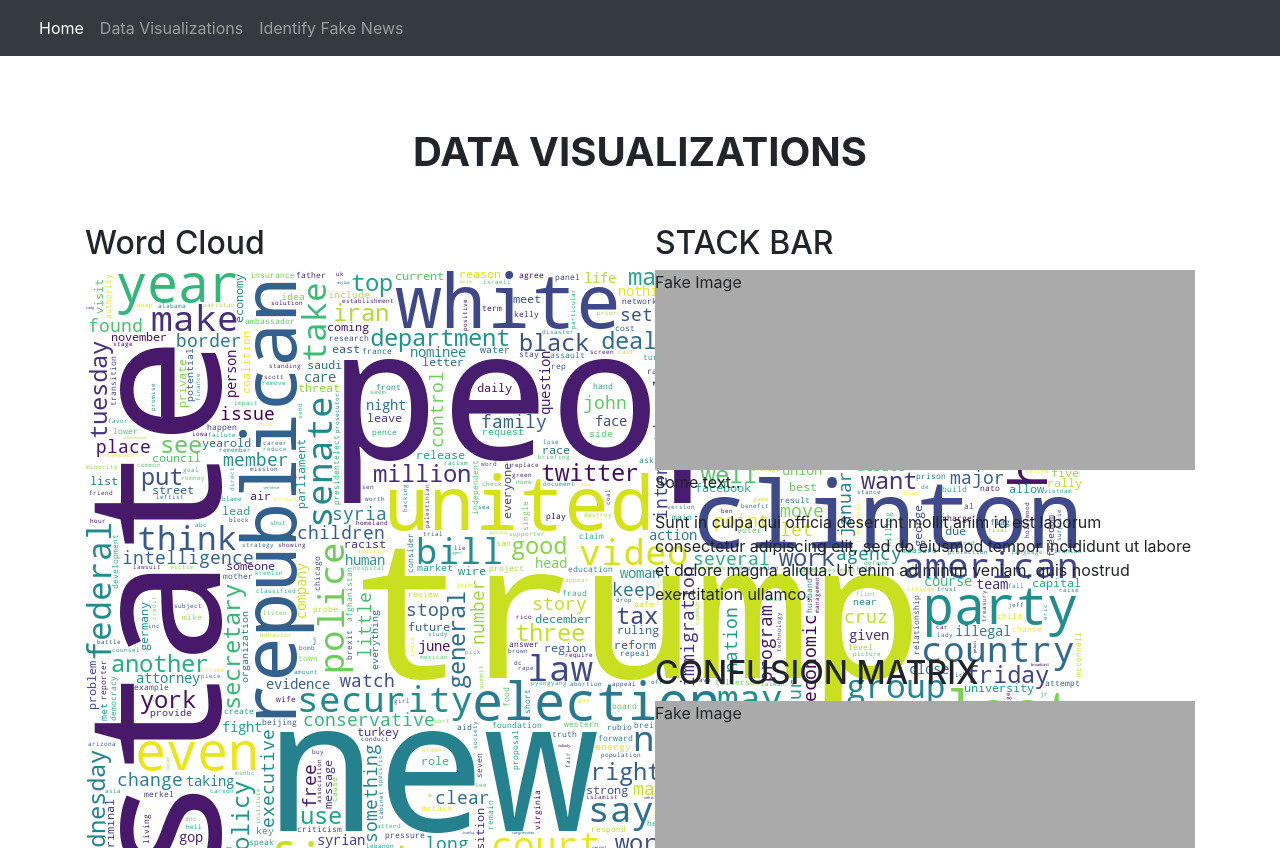
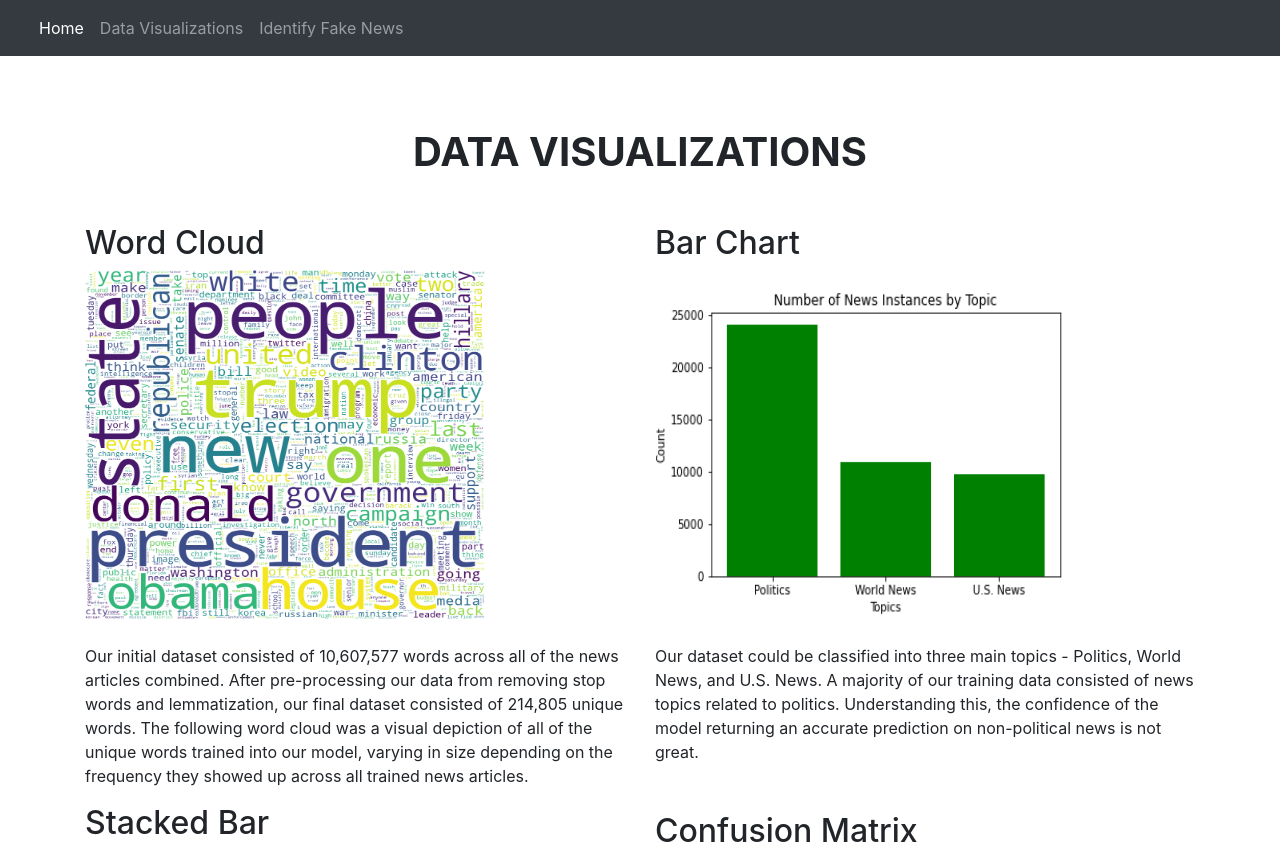
Before and after one commit to kevogil/fake-news-prediction, a Flask app: page /visuals in a window 1280 px wide. Shown: the top 848 px of the page. Run offline with Flask 2, Linux system fonts and the light colour scheme; parts of the project's set-up code (start-up, migrations or seed data) failed here and were passed over; some libraries are stand-ins or nearby versions.

Commit message:
update files

```diff
--- a/templates/index.html
+++ b/templates/index.html
@@ -49,7 +49,7 @@
       <h3 class="mt-2">Kevin Gil</h3>
         <p>Jointly prepared the Data for the modeling process.</p>
         <p>Machine Learning modeling using Jupyter Notebook.</p>
-        <p>Creation of Visualizations.</p>
+        <p>Creation of visualizations.</p>
         <p>AWS Deployment.</p>
         <p><a class="nav-link" href="https://github.com/kevogil"><img src="../static/images/GitHub-Mark-120px-plus.png" width=14% /></a><a class="nav-link" href="https://www.linkedin.com/in/kevingil23"><img src="../static/images/LI-In-Bug.png" width=15% /></a></p>
         <ul class="nav nav-pills flex-column">
@@ -59,8 +59,7 @@
       <div class="img"><img src="https://media-exp1.licdn.com/dms/image/C5603AQF70-5oxwIQag/profile-displayphoto-shrink_100_100/0/1615262874352?e=1645056000&v=beta&t=xNTp5lkDiV6AO8cBRkeQFy_1rMBHzjZH9qUQlI5x0xY" width=55% /></div>
       <h3 class="mt-2">Vanessa Villagomez</h3>
         <p>Jointly prepared the Data for the modeling process.</p>
-        <p>Website design and implementation using HTML and Bootstrap.</p>
-        <p>Wesbite content.</p>
+        <p>Website development design and implementation using HTML and Bootstrap.</p>
         <p>Developed and implemented the Flask App.</p>
         <p><a class="nav-link" href="https://github.com/V-Villagomez"><img src="../static/images/GitHub-Mark-120px-plus.png" width=14% /></a><a class="nav-link" href="https://www.linkedin.com/in/vanessa-villagomez-75ab2011b/n"><img src="../static/images/LI-In-Bug.png" width=15% /></a></p>
         <ul class="nav nav-pills flex-column">
--- a/templates/visuals.html
+++ b/templates/visuals.html
@@ -44,25 +44,25 @@
     <div class="row">
       <div class="col-sm-6">
         <h2>Word Cloud</h2>
-        <div class=""><img src="../static/images/word_cloud.png" alt="WordCloud"></div>
-        <p>Some text..</p>
-        <p>Sunt in culpa qui officia deserunt mollit anim id est laborum consectetur adipiscing elit, sed do eiusmod tempor incididunt ut labore et dolore magna aliqua. Ut enim ad minim veniam, quis nostrud exercitation ullamco.</p>
+        <div class=""><img src="../static/images/word_cloud.png" alt="WordCloud" style="width:400px;height:350px"></div>
+        <br/>
+        <p>Our initial dataset consisted of 10,607,577 words across all of the news articles combined. After pre-processing our data from removing stop words and lemmatization, our final dataset consisted of 214,805 unique words. The following word cloud was a visual depiction of all of the unique words trained into our model, varying in size depending on the frequency they showed up across all trained news articles.</p>
 
-        <h2 class="mt-5">SCATTER PLOT</h2>
-        <div class="fakeimg">Fake Image</div>
-        <p>Some text..</p>
-        <p>Sunt in culpa qui officia deserunt mollit anim id est laborum consectetur adipiscing elit, sed do eiusmod tempor incididunt ut labore et dolore magna aliqua. Ut enim ad minim veniam, quis nostrud exercitation ullamco.</p>
+        <h2 class="mt-7">Stacked Bar</h2>
+        <div class=""><img src="../static/images/stacked_bar2.png" alt="StackedBar" width=100%></div>
+        <br/>
+        <p>We were interested in looking at the top words that showed up in our dataset, as well as what the distribution of the words being found in fake and real news looked like. The top words were mainly related to U.S. presidents, most notably Donald Trump. Interestingly, news articles related to Obama and Clinton had a higher distribution of fake news compared to Donald Trump.</p>
       </div>
       <div class="col-sm-6">
-        <h2>STACK BAR</h2>
-        <div class="fakeimg">Fake Image</div>
-        <p>Some text..</p>
-        <p>Sunt in culpa qui officia deserunt mollit anim id est laborum consectetur adipiscing elit, sed do eiusmod tempor incididunt ut labore et dolore magna aliqua. Ut enim ad minim veniam, quis nostrud exercitation ullamco.</p>
+        <h2>Bar Chart</h2>
+        <div class=""><img src="../static/images/bar_chart.png" alt="BarGraph" style="width:450px;height:350px"></div>
+        <br/>
+        <p>Our dataset could be classified into three main topics - Politics, World News, and U.S. News. A majority of our training data consisted of news topics related to politics. Understanding this, the confidence of the model returning an accurate prediction on non-political news is not great.</p>
 
-        <h2 class="mt-5">CONFUSION MATRIX</h2>
-        <div class="fakeimg">Fake Image</div>
-        <p>Some text..</p>
-        <p>Sunt in culpa qui officia deserunt mollit anim id est laborum consectetur adipiscing elit, sed do eiusmod tempor incididunt ut labore et dolore magna aliqua. Ut enim ad minim veniam, quis nostrud exercitation ullamco.</p>
+        <h2 class="mt-5">Confusion Matrix</h2>
+        <div class=""><img src="../static/images/conf_matrix.png" alt="ConfusionMatrix" width=100%></div>
+        <br/>
+        <p>Logistic Regression was used to train our machine learning model. The training data yielded in an accuracy score of 99.5%. The testing data yielded in an accuracy score of 99.1%.</p>
       </div>
     </div>
   </div>
```
